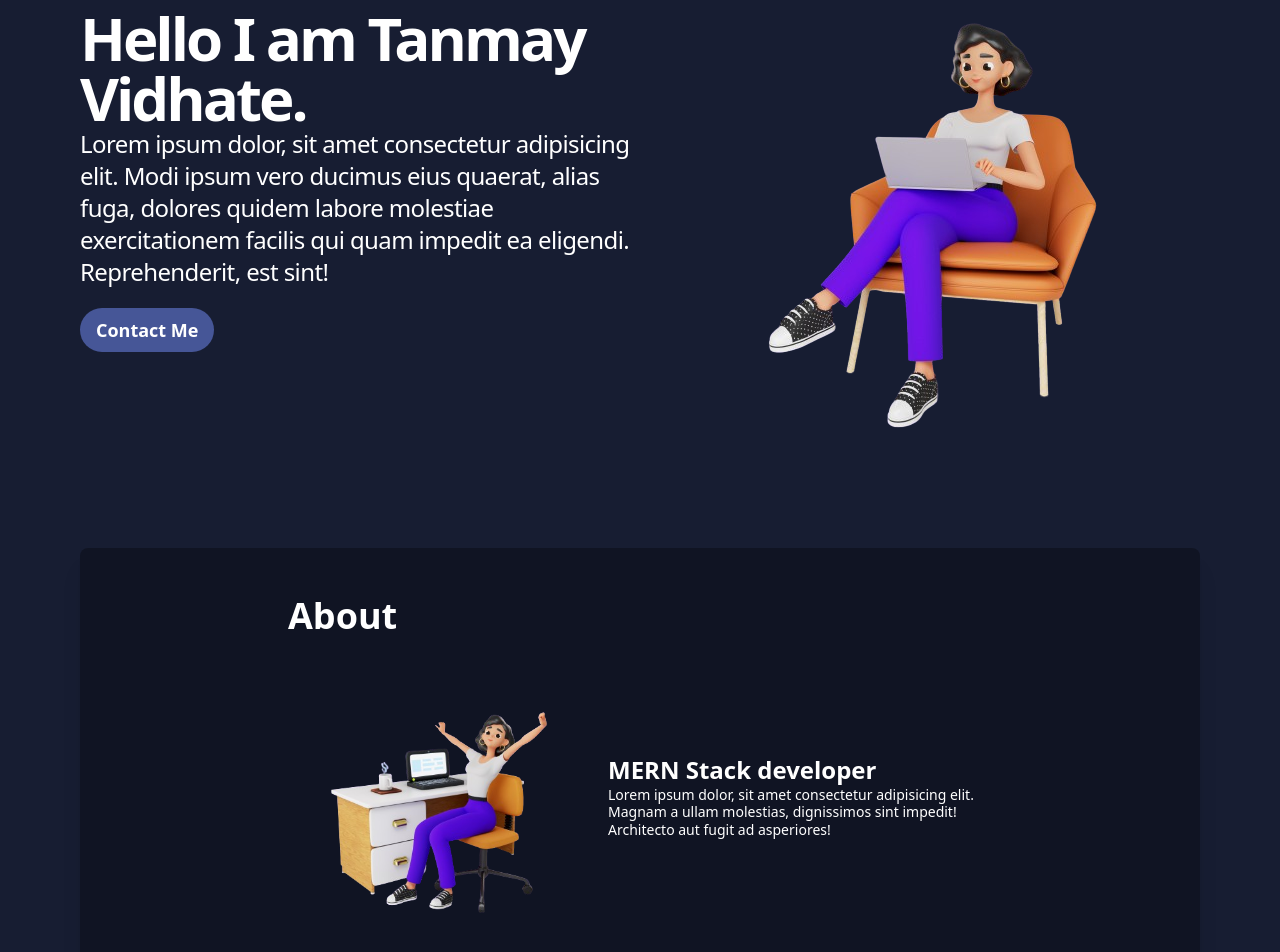
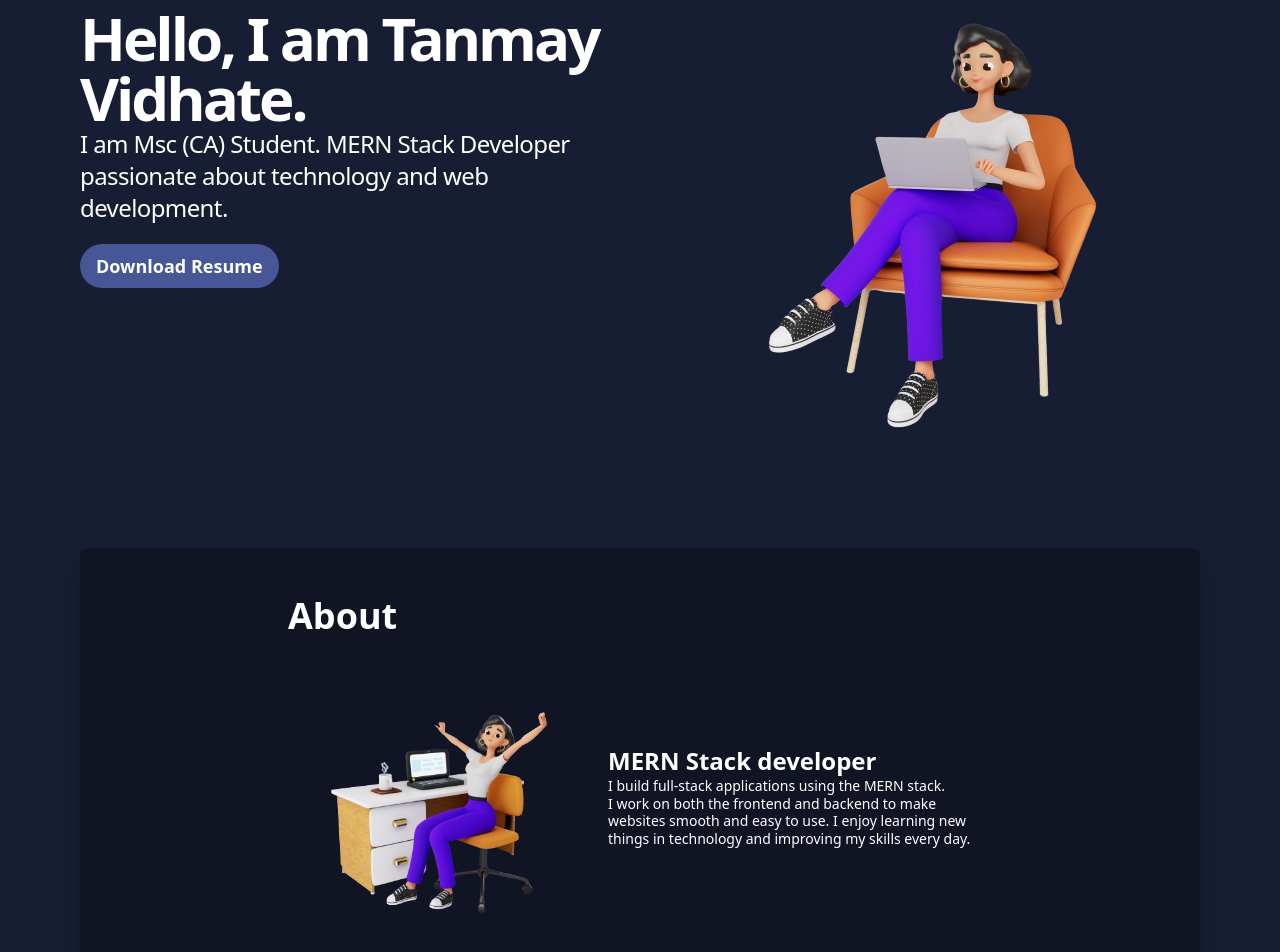
Before and after one commit to TanmayVidhate/Portfolio, a React (Vite) app: page / in a window 1280 px wide. Shown: the part 180-1132 px from the top of the page. Built offline with nearby package versions, Linux system fonts and the light colour scheme.

Commit message:
add self-info

```diff
--- a/src/Views/About.jsx
+++ b/src/Views/About.jsx
@@ -20,7 +20,9 @@ function About() {
                                         MERN Stack developer
                                     </h1>
                                     <p className='text-sm md:text-md leading-tight'>
-                                        Lorem ipsum dolor, sit amet consectetur adipisicing elit. Magnam a ullam molestias, dignissimos sint impedit! Architecto aut fugit ad asperiores!
+                                        I build full-stack applications using the MERN stack.<br/>
+                                        I work on both the frontend and backend to make websites smooth and easy to use.
+                                        I enjoy learning new things in technology and improving my skills every day.<br/>
                                     </p>
                                 </span>
                             </div>
--- a/src/Views/Home.jsx
+++ b/src/Views/Home.jsx
@@ -7,13 +7,13 @@ function Home() {
             <div className='text-white flex w-full justify-between items-start p-10 md:p-20'>
                 <div className='md:w-2/4 md:pt-10'>
                     <h1 className='text-3xl md:text-6xl font-bold flex leading-normal tracking-tighter'>
-                        Hello I am Tanmay Vidhate.
+                        Hello, I am Tanmay Vidhate.
                     </h1>
                     <p className='text-sm md:text-2xl tracking-tight'>
-                        Lorem ipsum dolor, sit amet consectetur adipisicing elit. Modi ipsum vero ducimus eius quaerat, alias fuga, dolores quidem labore molestiae exercitationem facilis qui quam impedit ea eligendi. Reprehenderit, est sint!
+                        I am Msc (CA) Student. MERN Stack Developer passionate about technology and web development.
                     </p>
                     <button className='mt-5 md:md-10 text-white py02 text-sm md:text-lg md:py-2 md:px-4 hover:opacity-85 duration-300 hover:scale-105 font-semibold rounded-3xl bg-[#465697]'>
-                        Contact Me
+                        Download Resume
                     </button>
                 </div>
                 <div>
```
